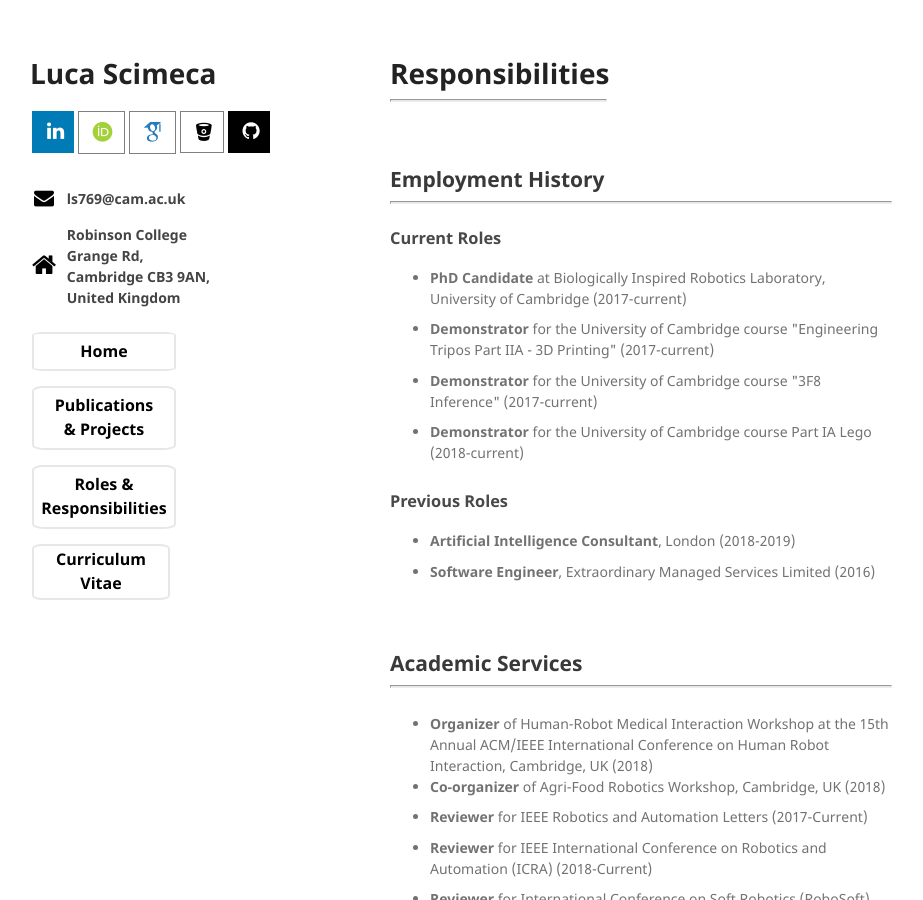
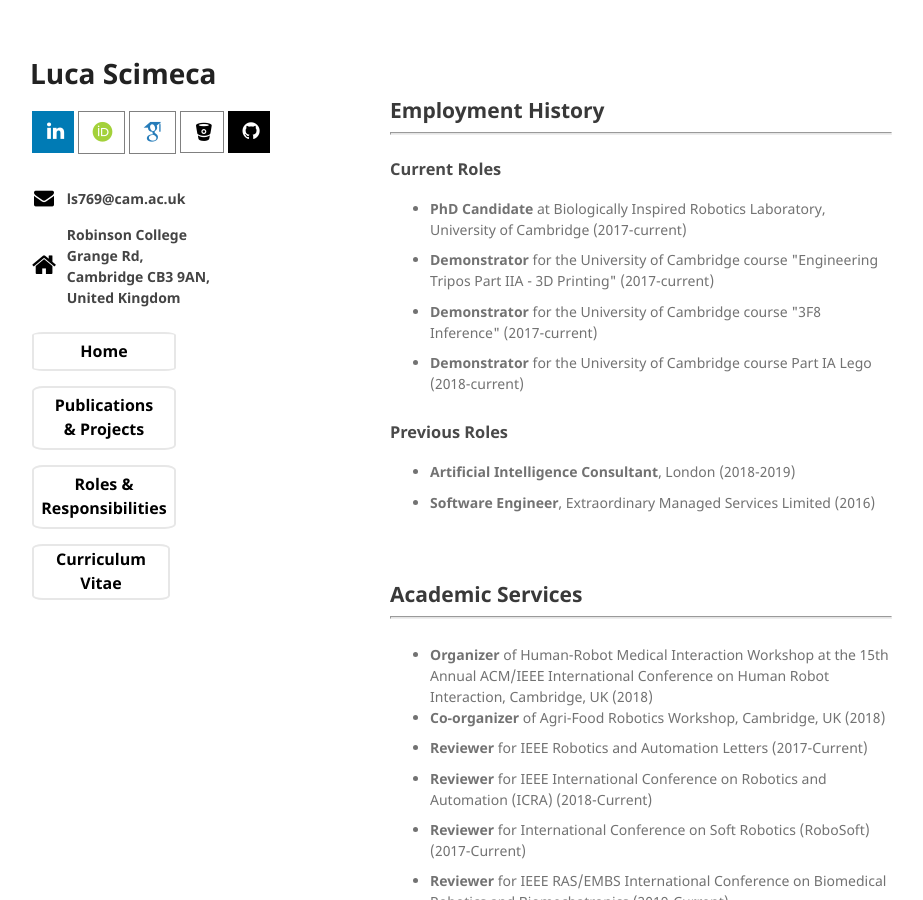
Before and after one commit to lucascimeca/lucascimeca.github.io, a Jekyll site: the page built from responsibilities.md, in a window 1280 px wide and 900 px high. Shown: the whole window, without its empty margins (180-1103 px from the left). Built offline with Jekyll 4.4.1, drawn with Linux system fonts in a browser that asks for light colours; nearby versions of some CDN libraries; some web fonts are replaced; the repository's description, which GitHub fills in, is left out; our own code applies the rules of GitHub Pages for plain Markdown files.

Commit message:
Update responsibilities.md

```diff
--- a/responsibilities.md
+++ b/responsibilities.md
@@ -1,9 +1,6 @@
 ---
 layout: default
 ---
-
-# [](#Responsibilities) Responsibilities
-<hr style="width: 215px">
 
 <br/>
 
```
